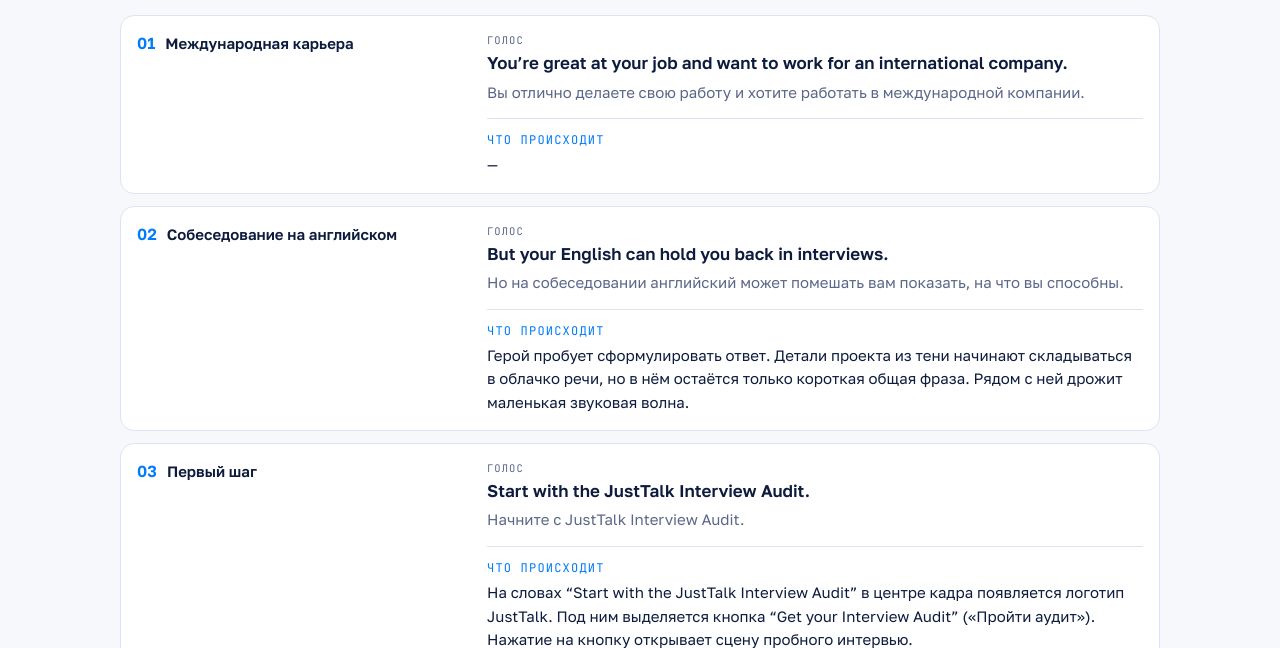
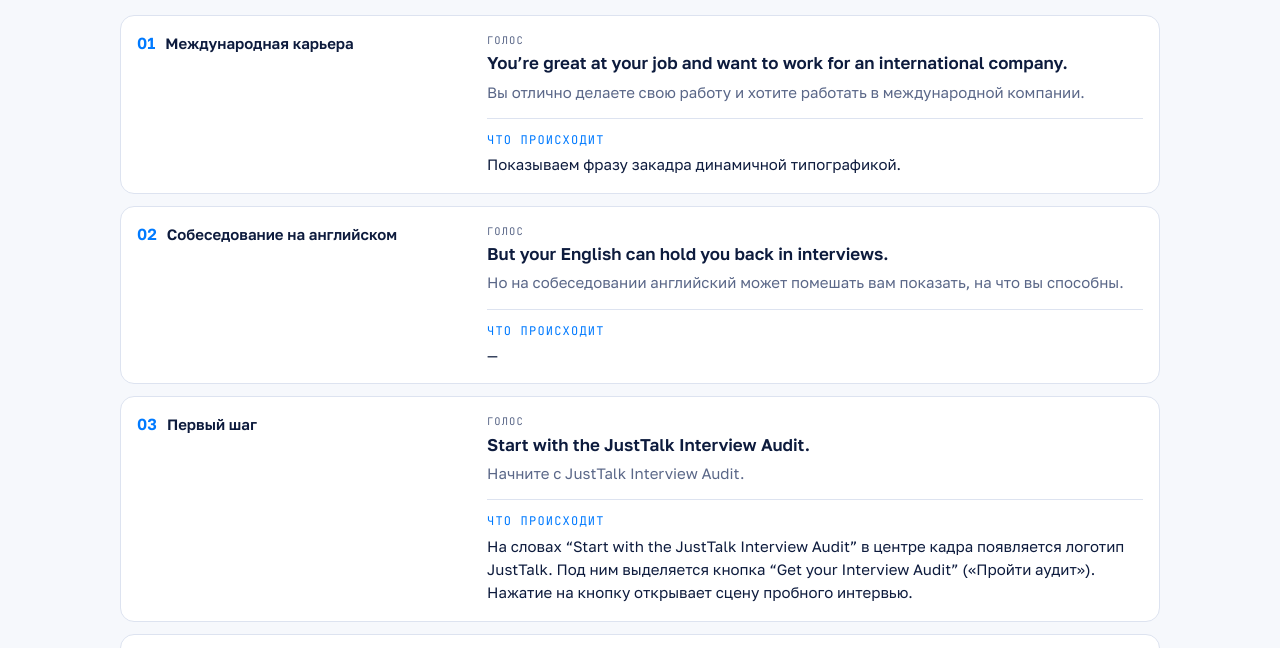
Before and after one commit to sashamind/justtalk-storyboard, a plain HTML site: page v2/index.html in a window 1280 px wide. Shown: the part 147-795 px from the top of the page. Drawn offline with Linux system fonts and the light colour scheme; a web font is replaced by a local one.

Commit message:
Move the storyboard placeholder to scene 02

```diff
--- a/v2/index.html
+++ b/v2/index.html
@@ -51,7 +51,7 @@
           <p class="ru">Вы отлично делаете свою работу и хотите работать в международной компании.</p>
           <div class="action">
             <p class="lbl">Что происходит</p>
-            <p>—</p>
+            <p>Показываем фразу закадра динамичной типографикой.</p>
           </div>
         </div>
       </article>
@@ -63,7 +63,7 @@
           <p class="ru">Но на собеседовании английский может помешать вам показать, на что вы способны.</p>
           <div class="action">
             <p class="lbl">Что происходит</p>
-            <p>Герой пробует сформулировать ответ. Детали проекта из тени начинают складываться в облачко речи, но в нём остаётся только короткая общая фраза. Рядом с ней дрожит маленькая звуковая волна.</p>
+            <p>—</p>
           </div>
         </div>
       </article>
```
